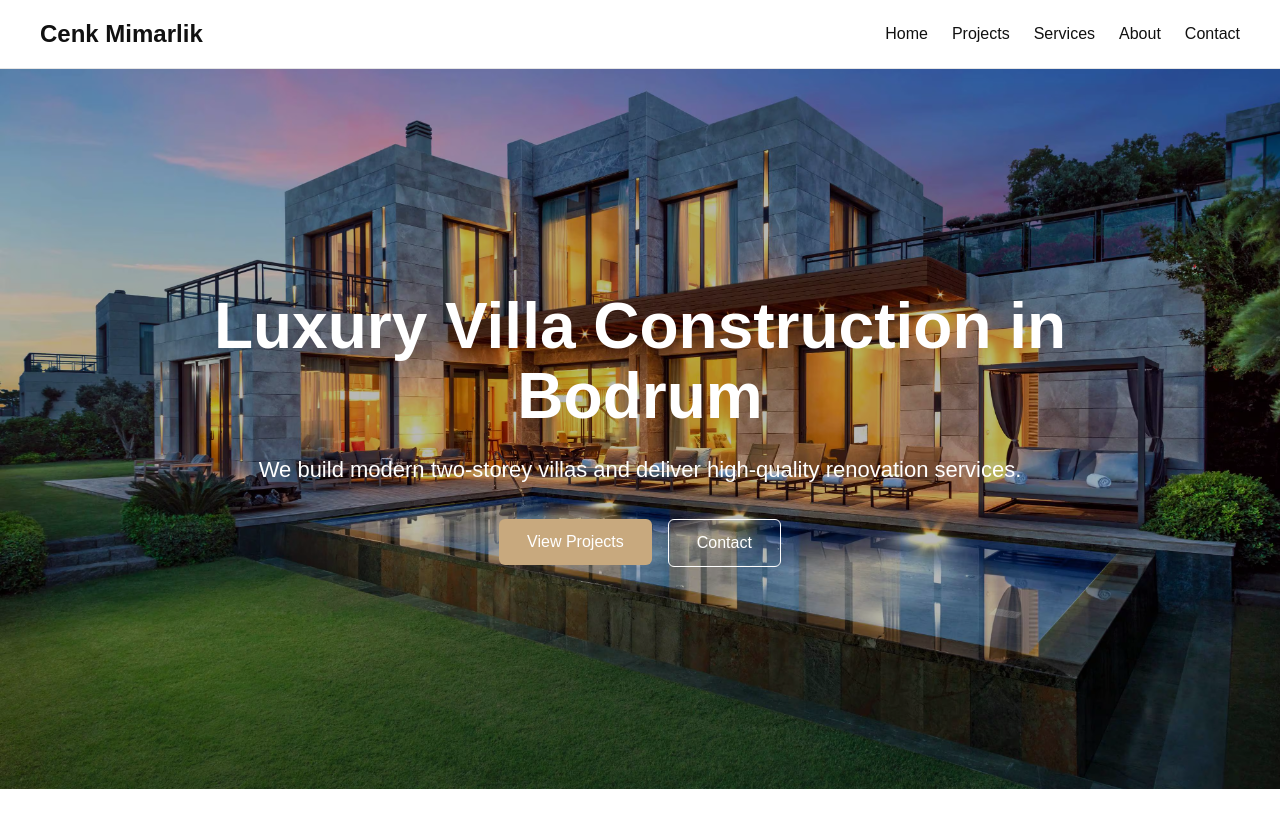
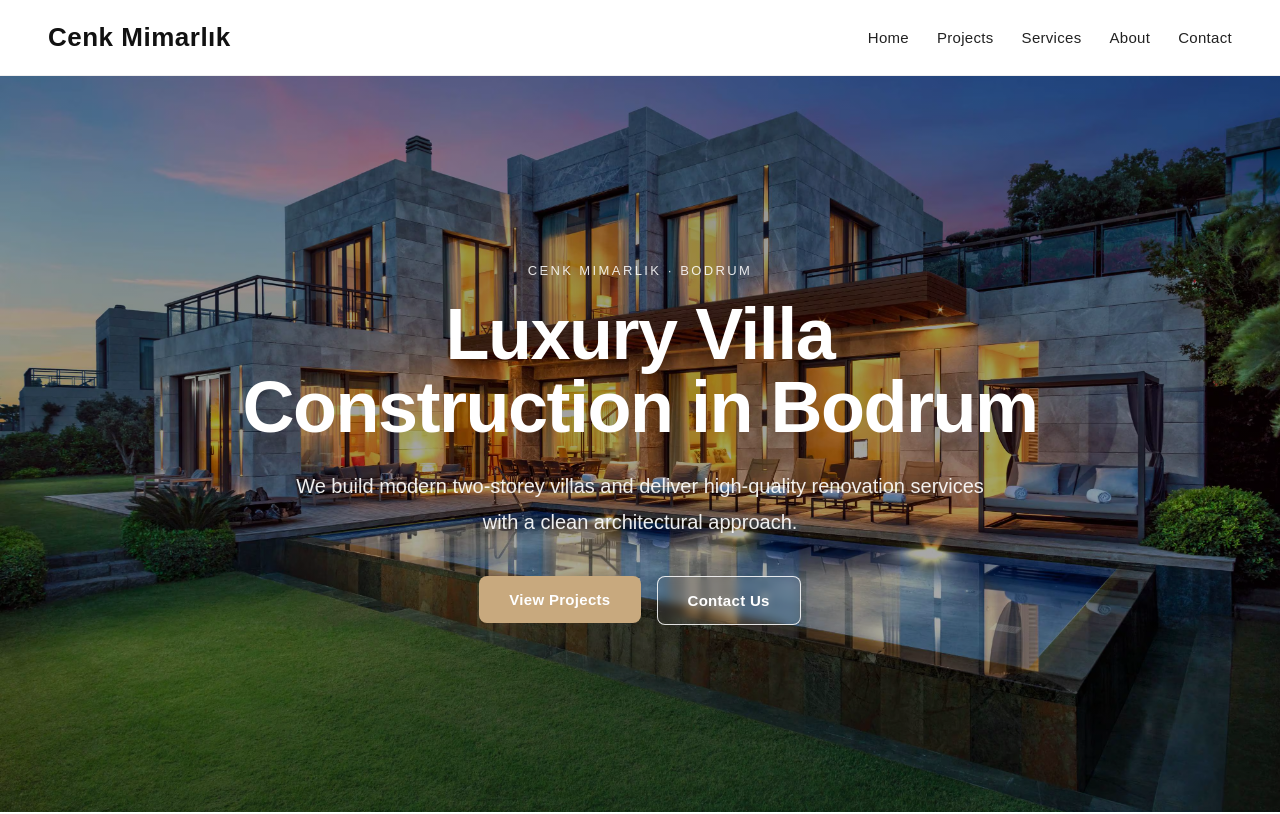
Before and after one commit to cenkozturrk/cenk-mimarlik-website, a React (Vite) app: page / in a window 1280 px wide. Shown: the top 814 px of the page. Built offline with nearby package versions, Linux system fonts and the light colour scheme; the HTML template or start-up script is replaced by a standard one.

Commit message:
improve navbar and hero design

```diff
--- a/src/components/Navbar.jsx
+++ b/src/components/Navbar.jsx
@@ -3,7 +3,7 @@ import { Link } from 'react-router-dom';
 function Navbar() {
   return (
     <nav style={styles.nav}>
-      <div style={styles.logo}>Cenk Mimarlik</div>
+      <div style={styles.logo}>Cenk Mimarlık</div>
 
       <div style={styles.links}>
         <Link to="/" style={styles.link}>Home</Link>
@@ -18,26 +18,34 @@ function Navbar() {
 
 const styles = {
   nav: {
+    position: 'sticky',
+    top: 0,
+    zIndex: 1000,
     display: 'flex',
     justifyContent: 'space-between',
     alignItems: 'center',
-    padding: '20px 40px',
-    borderBottom: '1px solid #e5e5e5',
-    backgroundColor: '#ffffff',
+    padding: '22px 48px',
+    backgroundColor: 'rgba(255, 255, 255, 0.92)',
+    backdropFilter: 'blur(8px)',
+    borderBottom: '1px solid rgba(0, 0, 0, 0.06)',
   },
   logo: {
-    fontSize: '24px',
-    fontWeight: 'bold',
+    fontSize: '26px',
+    fontWeight: '600',
+    letterSpacing: '0.5px',
     color: '#111111',
   },
   links: {
     display: 'flex',
-    gap: '24px',
+    gap: '28px',
+    alignItems: 'center',
   },
   link: {
     textDecoration: 'none',
-    color: '#111111',
-    fontSize: '16px',
+    color: '#222222',
+    fontSize: '15px',
+    fontWeight: '500',
+    letterSpacing: '0.3px',
   },
 };
 
--- a/src/pages/Home.jsx
+++ b/src/pages/Home.jsx
@@ -1,3 +1,4 @@
+import { Link } from 'react-router-dom';
 import Navbar from '../components/Navbar';
 import Footer from '../components/Footer';
 import ServicesSection from '../components/ServicesSection';
@@ -5,29 +6,37 @@ import ProjectsSection from '../components/ProjectsSection';
 import AboutPreviewSection from '../components/AboutPreviewSection';
 import CtaSection from '../components/CtaSection';
 import heroVilla from '../assets/images/hero-villa.jpg';
-import { Link } from 'react-router-dom';
 
 function Home() {
   return (
     <>
       <Navbar />
+
       <section style={styles.hero}>
         <img src={heroVilla} alt="Luxury villa in Bodrum" style={styles.heroImage} />
         <div style={styles.overlay}></div>
 
         <div style={styles.content}>
-          <h1 style={styles.title}>Luxury Villa Construction in Bodrum</h1>
+          <p style={styles.eyebrow}>Cenk Mimarlık · Bodrum</p>
+
+          <h1 style={styles.title}>
+            Luxury Villa
+            <br />
+            Construction in Bodrum
+          </h1>
+
           <p style={styles.subtitle}>
-            We build modern two-storey villas and deliver high-quality renovation services.
+            We build modern two-storey villas and deliver high-quality renovation
+            services with a clean architectural approach.
           </p>
 
           <div style={styles.buttons}>
-            <Link to="/projects" style={{ textDecoration: 'none' }}>
+            <Link to="/projects" style={styles.linkReset}>
               <button style={styles.primaryButton}>View Projects</button>
             </Link>
 
-            <Link to="/contact" style={{ textDecoration: 'none' }}>
-            <button style={styles.secondaryButton}>Contact</button>
+            <Link to="/contact" style={styles.linkReset}>
+              <button style={styles.secondaryButton}>Contact Us</button>
             </Link>
           </div>
         </div>
@@ -45,7 +54,7 @@ function Home() {
 const styles = {
   hero: {
     position: 'relative',
-    height: '90vh',
+    minHeight: '92vh',
     display: 'flex',
     alignItems: 'center',
     justifyContent: 'center',
@@ -61,26 +70,37 @@ const styles = {
   overlay: {
     position: 'absolute',
     inset: 0,
-    backgroundColor: 'rgba(0, 0, 0, 0.28)',
+    background: 'linear-gradient(rgba(0, 0, 0, 0.42), rgba(0, 0, 0, 0.30))',
   },
   content: {
     position: 'relative',
     zIndex: 2,
     textAlign: 'center',
     color: '#ffffff',
-    padding: '0 20px',
-    maxWidth: '900px',
+    padding: '0 24px',
+    maxWidth: '860px',
+  },
+  eyebrow: {
+    fontSize: '13px',
+    letterSpacing: '2.4px',
+    textTransform: 'uppercase',
+    marginBottom: '20px',
+    color: 'rgba(255, 255, 255, 0.88)',
   },
   title: {
-    fontSize: '64px',
-    lineHeight: '1.1',
-    marginBottom: '20px',
+    fontSize: '72px',
+    lineHeight: '1.02',
+    marginBottom: '24px',
     fontWeight: '600',
+    letterSpacing: '-1.5px',
   },
   subtitle: {
-    fontSize: '22px',
-    lineHeight: '1.6',
-    marginBottom: '32px',
+    fontSize: '20px',
+    lineHeight: '1.8',
+    marginBottom: '36px',
+    color: 'rgba(255, 255, 255, 0.92)',
+    maxWidth: '720px',
+    marginInline: 'auto',
   },
   buttons: {
     display: 'flex',
@@ -88,23 +108,31 @@ const styles = {
     justifyContent: 'center',
     flexWrap: 'wrap',
   },
+  linkReset: {
+    textDecoration: 'none',
+  },
   primaryButton: {
-    padding: '14px 28px',
+    padding: '15px 30px',
     border: 'none',
     backgroundColor: '#c8a97e',
     color: '#ffffff',
-    fontSize: '16px',
+    fontSize: '15px',
+    fontWeight: '600',
+    letterSpacing: '0.3px',
     cursor: 'pointer',
-    borderRadius: '6px',
+    borderRadius: '8px',
   },
   secondaryButton: {
-    padding: '14px 28px',
-    border: '1px solid #ffffff',
-    backgroundColor: 'transparent',
+    padding: '15px 30px',
+    border: '1px solid rgba(255, 255, 255, 0.85)',
+    backgroundColor: 'rgba(255, 255, 255, 0.08)',
     color: '#ffffff',
-    fontSize: '16px',
+    fontSize: '15px',
+    fontWeight: '600',
+    letterSpacing: '0.3px',
     cursor: 'pointer',
-    borderRadius: '6px',
+    borderRadius: '8px',
+    backdropFilter: 'blur(4px)',
   },
 };
 
```
Also changed, not shown: 1 other file (tests, documents, lock files or other folders).
